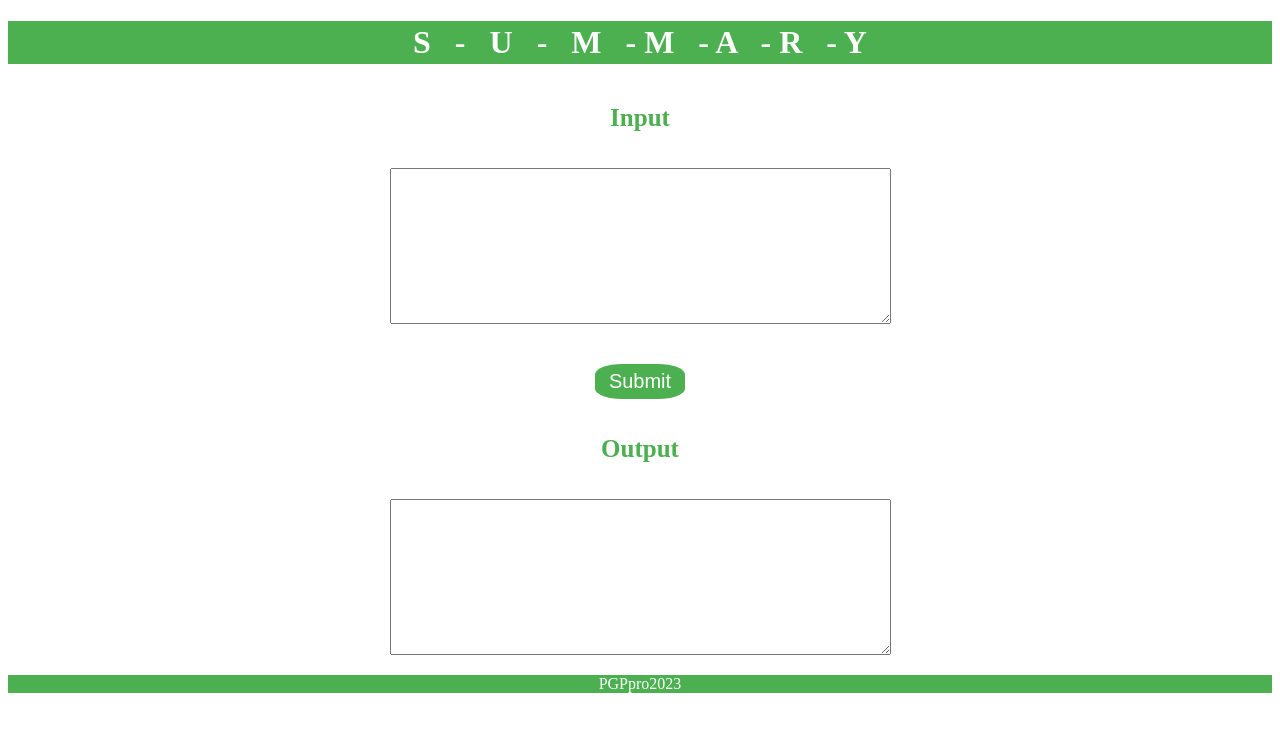
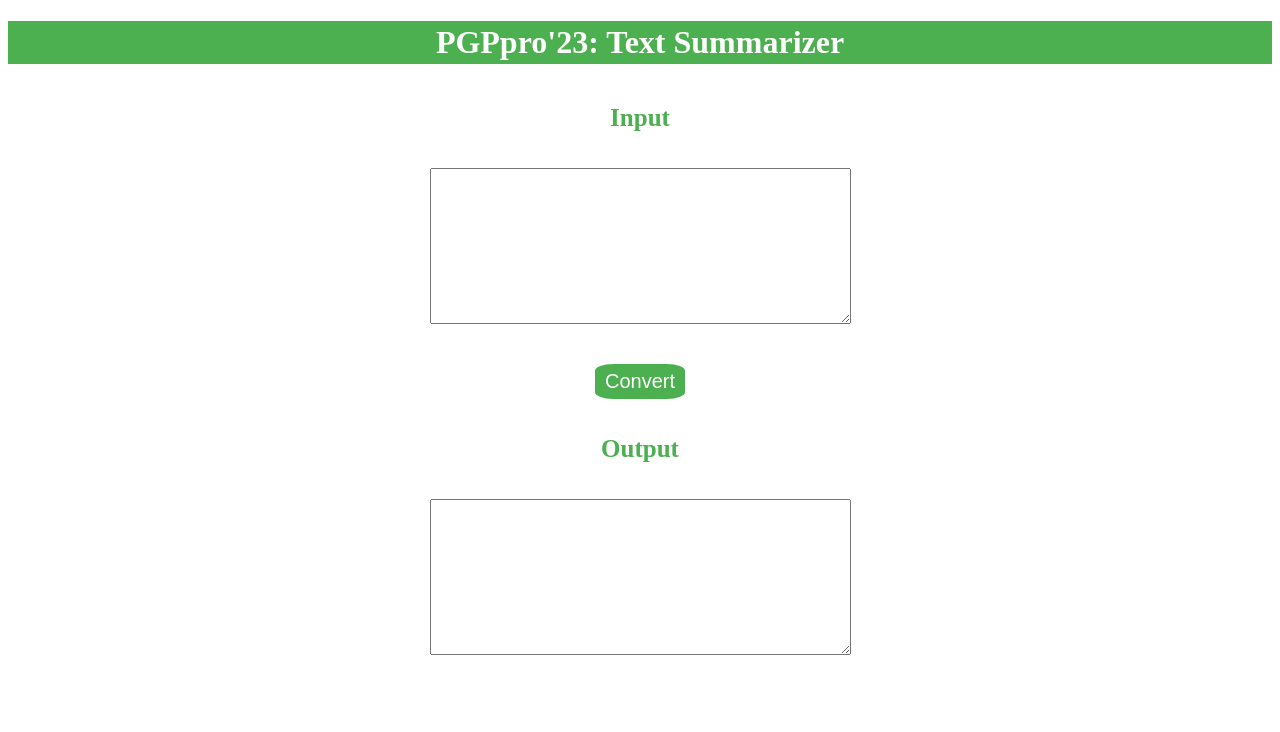
Before and after one commit to ballurgirohit/TextSummary, a plain HTML site: page public/index.html in a window 1280 px wide. Drawn offline with nearby package versions, Linux system fonts and the light colour scheme; no server answers.

Commit message:
Header footer

```diff
--- a/public/index.html
+++ b/public/index.html
@@ -35,12 +35,12 @@ header h1{
   font-size:20px;
 }
 
-.button1 {border-radius: 30%;}
+.button1 {border-radius: 20%;}
 
 .button2 {
-	border-radius: 30%;
+	border-radius: 20%;
 	background-color: white;
-	width:90px;
+	width:100px;
 	height:35px;
 }
 
@@ -50,7 +50,7 @@ header h1{
 <body style="margin:5;">
 
 <header>
-<h1 style="text-align:center">S &nbsp;  - &nbsp;  U &nbsp;  -  &nbsp; M &nbsp;  -  M &nbsp;  -  A &nbsp;  -  R &nbsp;  -  Y</h1>
+<h1 style="text-align:center">PGPpro'23: Text Summarizer</h1>
 </header>
 
 
@@ -59,17 +59,17 @@ header h1{
 <center>
 <label style="color: #4CAF50;font-size:25px;"><b>Input </b></label>
 </br></br></br>
-<textarea id="area1" name="Text1" cols="60" rows="10"></textarea>
+<textarea id="area1" name="Text1" cols="50" rows="10"></textarea>
 </br></br></br>
-<button id="buttOn1" class="button button1">Submit</button>
+<button id="buttOn1" class="button button1">Convert</button>
 </br></br></br>
 <label style="color: #4CAF50;font-size:25px;"><b>Output </b></label>
 </br></br></br>
-<textarea id="area2" name="Text2" cols="60" rows="10"></textarea>
+<textarea id="area2" name="Text2" cols="50" rows="10"></textarea>
 
 
 <div class="footer">
-  <p>PGPpro2023</p>
+  <!-- <p>PGPpro2023</p> -->
 </div>
 
 
```
